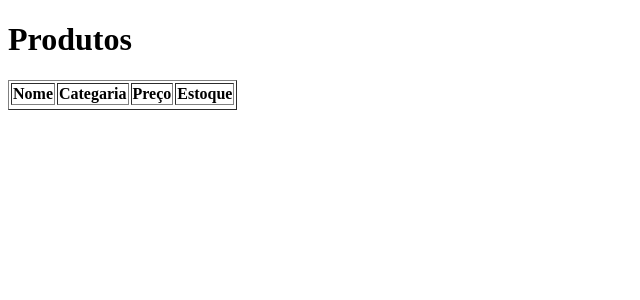
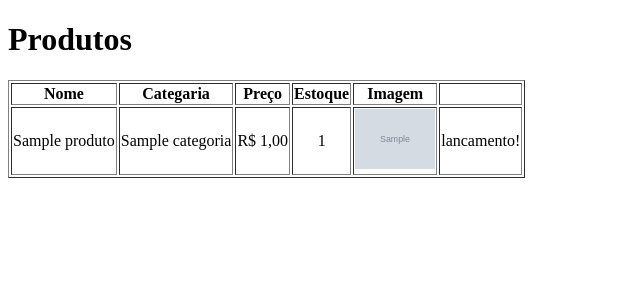
Before and after one commit to jefferson-gb0/ProjetoSenacStore, a Django app: template Store/templates/produtos.html in a window 1280 px wide. Shown: the top 300 px of the page, without its empty margins (0-640 px from the left). Run offline with Django 4.2, Linux system fonts and the light colour scheme; the template is opened without the code that fills it: values that come from a table or form of the project are taken from there, others are empty; tables that the repository leaves empty hold one stand-in row (values such as "Sample post"); grey boxes marked "Sample" are stand-in pictures; lists and menus that the app fills with data are empty; parts of the project's set-up code (start-up, migrations or seed data) failed here and were passed over.

Commit message:
inserindo os links

```diff
--- a/Store/models.py
+++ b/Store/models.py
@@ -28,7 +28,7 @@ class Produto(models.Model):
     imagem = models.ImageField(upload_to="imagens/")
     preco = models.DecimalField(max_digits=10,decimal_places=2)
     estoque = models.IntegerField()
-    lancameto = models.BooleanField()
+    lancamento = models.BooleanField()
     categoria = models.ForeignKey(Categoria,on_delete=models.CASCADE)
 
 
--- a/Store/templates/categoria.html
+++ b/Store/templates/categoria.html
@@ -10,8 +10,11 @@
     <h1>Categoria</h1>
     <ul>
         {%for cat in categoria%}
-        <li>[{{cat.departamento}}] {{cat.nome}}</li>
+        <li> <a href="/produtos/{{cat.id}}">[{{cat.departamento}}] {{cat.nome}}</a> </li>
+        {%empty%}
+            Nem uma categoria encontrada
         {%endfor%}
+
     </ul>
 
 </body>
--- a/Store/templates/departamentos.html
+++ b/Store/templates/departamentos.html
@@ -10,7 +10,7 @@
     <h1>Senac Store</h1>
     <ul>
         {% for depto in departamentos %}
-        <li>{{ depto.nome }}</li>
+        <li> <a href="/categoria/{{depto.id}}"> {{ depto.nome }}</a></li>
         {% endfor %}
     </ul>
 </body>
--- a/Store/templates/produtos.html
+++ b/Store/templates/produtos.html
@@ -14,12 +14,24 @@
             <th>Categaria</th>
             <th>Preço</th>
             <th>Estoque</th>
+            <th>Imagem</th>
+            <th> </th>
 
         </tr>
-
+        {%for prod in produtos%}
         <tr>
+            <td>{{prod.nome}}</td>
+            <td>{{prod.categoria}}</td>
+            <td>R$ {{prod.preco}}</td>
+            <td align="center">{{prod.estoque}}</td>
+            <td><img src="{{prod.imagem.url}}" width="80"></td>
+            <td>{% if prod.lancamento == True%}
+                lancamento!
+                {%endif%}
+            </td>
 
         </tr>
+        {%endfor%}
 
     </table>
 
--- a/Store/urls.py
+++ b/Store/urls.py
@@ -8,6 +8,6 @@ urlpatterns = [
     path('', views.index, name='index'),
     # path('teste', views.teste, name='teste'),
     path('departamentos',views.departamentos, name='departamentos'),# CAMINHO PARA A VIWS
-    path('categoria',views.categoria, name= 'categoria'),
-    path('produtos',views.produto,name='produto')
+    path('categoria/<int:id>',views.categoria, name= 'categoria'),
+    path('produtos/<int:id>',views.produto,name='produto')
 ]
```
Also changed, not shown: Store/views.py (+5 -5 lines), Store/migrations/0002_rename_departamento_categoria_departamento.py (added), Store/migrations/0003_rename_lancameto_produto_lancamento.py (added), imagens/download.jfif (added), imagens/dv5510nt_cnb_00055rf110_gy_VZ4CnGL.webp (added), imagens/vestidode_renda_XZEbjT6.jfif (added).
